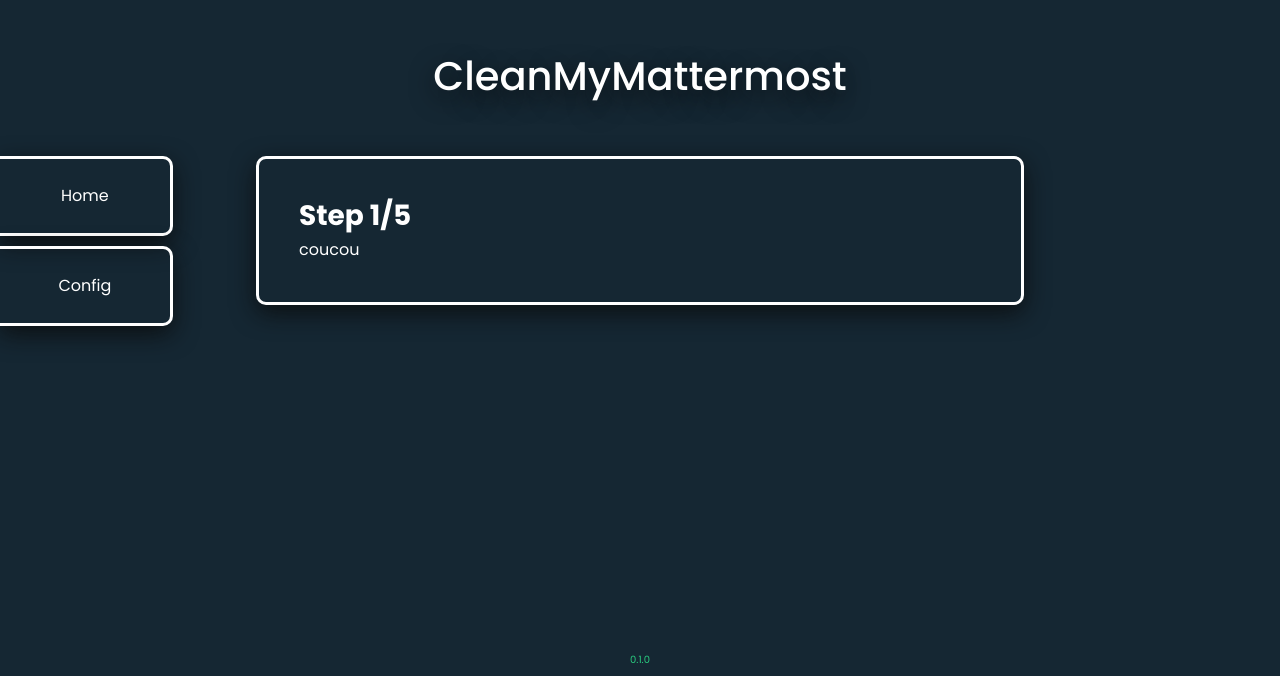
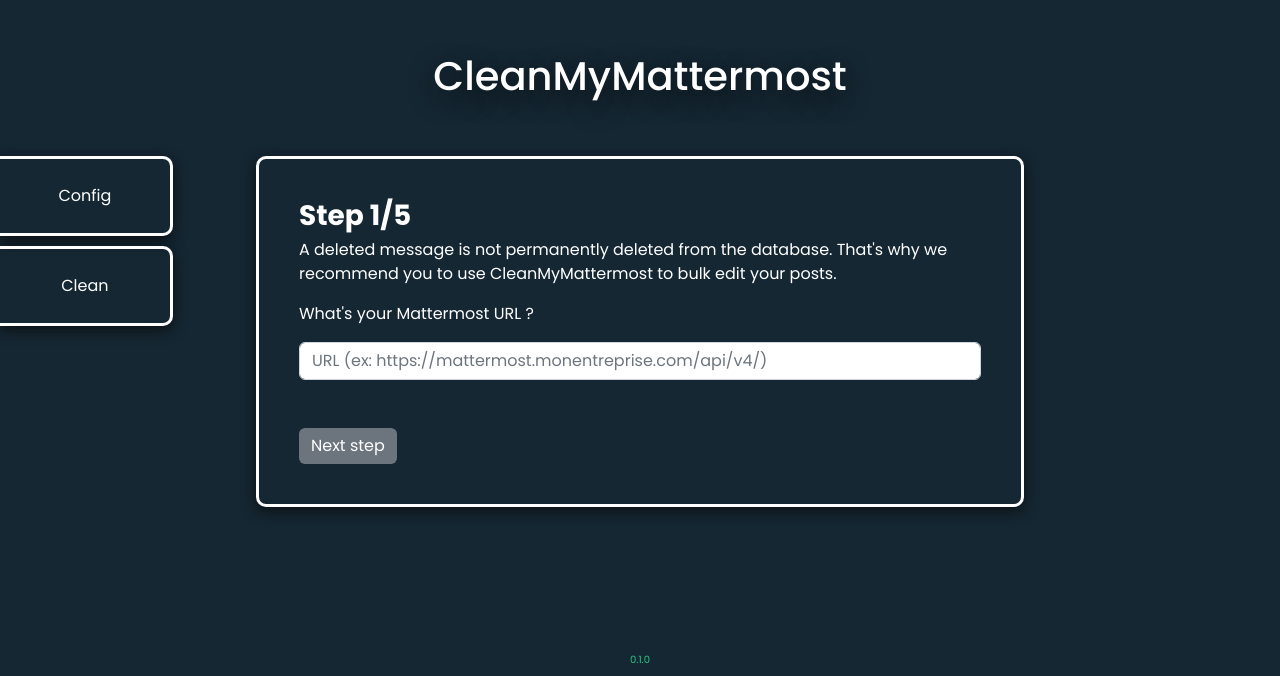
Before and after one commit to julhenry/cleanmymattermost, a React (Create React App) app: page /clean in a window 1280 px wide. Shown: the part 124-800 px from the top of the page. Built offline with nearby package versions, Linux system fonts and the light colour scheme.

Commit message:
💩 Step 1

```diff
--- a/src/clean/Routing.ts
+++ b/src/clean/Routing.ts
@@ -5,6 +5,6 @@
 export const Routes: {[name: string]: Route} = {
     home: {
         path: '/clean',
-        label: 'Home',
+        label: 'Clean',
     },
 }
--- a/src/clean/pages/Clean.tsx
+++ b/src/clean/pages/Clean.tsx
@@ -1,9 +1,53 @@
-import React from 'react';
+import React, { useState } from 'react';
 import { Step } from '../../common/components/Step';
 
-export const Clean: React.FC = () =>
-    <div className='Clean'>
-        <Step currentStep={1} finalStep={5} title='URL'>
-            coucou
-        </Step>
+const NB_STEPS = 5
+export const Clean: React.FC = () => {
+    const [currentStep, setCurrentStep] = useState(1)
+    const [url, setUrl] = useState('')
+
+    const next = () => {
+        setCurrentStep(currentStep+1)
+    }
+    const previous = () => {
+        setCurrentStep(currentStep-1)
+    }
+    return <div className='Clean'>
+        {{
+          1: <Step key={1} currentStep={1} finalStep={NB_STEPS}>
+                <p>A deleted message is not permanently deleted from the database. That's why we recommend you to use
+                CleanMyMattermost to bulk edit your posts.</p>
+                <p>What's your Mattermost URL ?</p>
+                  <input id="url" className="form-control" type="text" name="mattermost-url" onChange={e => setUrl(e.target.value)}
+                    value={url} placeholder="URL (ex: https://mattermost.monentreprise.com/api/v4/)" required/>
+                  <div className="valid-feedback">Valid URL</div>
+                  <div className="invalid-feedback">Invalid URL</div>
+                  <div className="form-button mt-5">
+                    <button onClick={next} type="submit" className="btn btn-primary next-step-button">Next step</button>
+                    <div className="spinner-border invisible" role="status"></div>
+                  </div>
+            </Step>,
+          2: <Step key={2} currentStep={2} finalStep={NB_STEPS}>
+                <button onClick={previous}>Previous</button>
+                <button onClick={next}>Next</button>
+                coucou
+            </Step>,
+          3: <Step key={3} currentStep={3} finalStep={NB_STEPS}>
+                <button onClick={previous}>Previous</button>
+                <button onClick={next}>Next</button>
+                coucou
+            </Step>,
+          4: <Step key={4} currentStep={4} finalStep={NB_STEPS}>
+                <button onClick={previous}>Previous</button>
+                <button onClick={next}>Next</button>
+                coucou
+            </Step>,
+          5: <Step key={5} currentStep={5} finalStep={NB_STEPS}>
+                <button onClick={previous}>Previous</button>
+                <button onClick={next}>Next</button>
+                coucou
+            </Step>,
+        }[currentStep]
+        }
     </div>
+}
--- a/src/common/components/Sidenav.css
+++ b/src/common/components/Sidenav.css
@@ -23,7 +23,7 @@
     transition: all 0.4s ease;
     display: flex;
     text-decoration: none;
-    box-shadow: rgba(10,10,10, 0.8) 0px 8px 24px;
+    box-shadow: rgb(10 10 10 / 80%) 0px 4px 14px;
   }
 
   .Sidenav ul a:hover {
--- a/src/common/components/Sidenav.tsx
+++ b/src/common/components/Sidenav.tsx
@@ -7,8 +7,8 @@
   return (
     <div className='Sidenav'>
         <ul>
+            <Link to='config'><li>Config</li></Link>
             <Link to={RoutesClean.home.path}><li>{RoutesClean.home.label}</li></Link>
-            <Link to='config'><li>Config</li></Link>
         </ul>
     </div>
   )
--- a/src/common/components/Step.css
+++ b/src/common/components/Step.css
@@ -8,7 +8,7 @@
     -moz-border-radius: 10px;
     border-radius: 10px;
     text-align: left;
-    box-shadow: rgba(10,10,10, 0.8) 0px 8px 24px;
+    box-shadow: rgb(10 10 10 / 80%) 0px 4px 14px;
     -webkit-transition: all 0.4s ease;
     transition: all 0.4s ease;
 }
--- a/src/common/components/Step.tsx
+++ b/src/common/components/Step.tsx
@@ -2,15 +2,14 @@
 import './Step.css'
 
 export interface StepProps {
-    title: string,
     currentStep: number,
     finalStep: number,
     children: ReactNode,
 }
-export const Step: React.FC<StepProps> = (props) =>
-    <div className="Step form-items">
-        <h3 className='title'>Step {props.currentStep}/{props.finalStep}</h3>
+export const Step: React.FC<StepProps> = ({currentStep, finalStep, children}) =>
+    <div className={'Step form-items'}>
+        <h3 className='title'>Step {currentStep}/{finalStep}</h3>
         <div>
-            {props.children}
+            {children}
         </div>
     </div>
```
